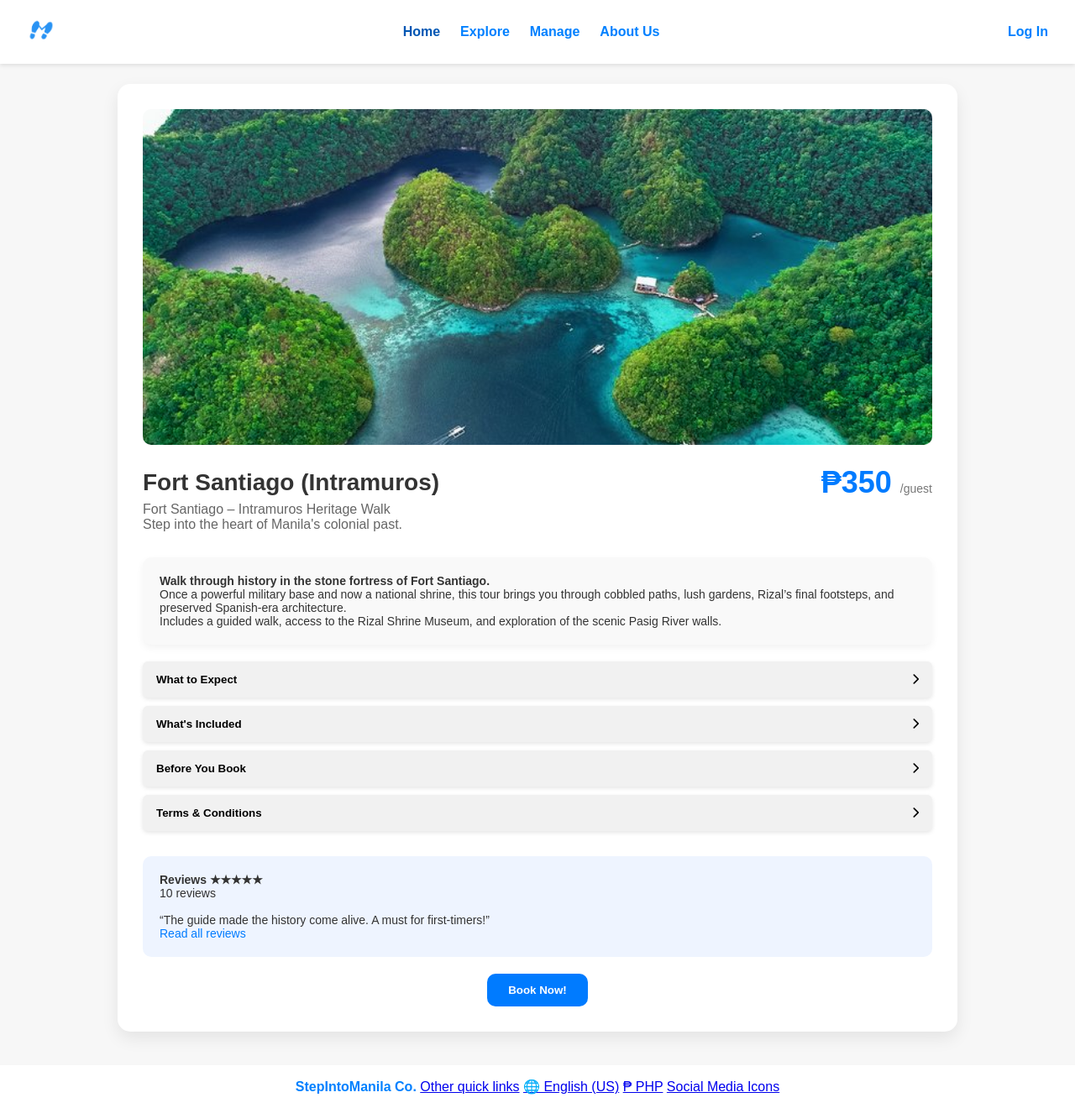
After one commit to kloowi/php-final-proj, a PHP site: page /pages/view_experience.php in a window 1280 px wide. The commit adds this page. Shown: the whole page at 84% size. Run offline with PHP 8.4, Linux system fonts and the light colour scheme.

Commit message:
view experience page

```diff
--- a/assets/js/script.js
+++ b/assets/js/script.js
@@ -9,8 +9,8 @@ document.addEventListener("DOMContentLoaded", () => {
     return;
   }
 
-  const blueLogo = BASE_URL + "/assets/images/logo/blue-logo.png";
-  const whiteLogo = BASE_URL + "/assets/images/logo/white-logo.png";
+const blueLogo = "/assets/images/logo/blue-logo.png";
+const whiteLogo = "/assets/images/logo/white-logo.png";
 
   let logoClicked = false;
   let isScrolled = false;
--- a/pages/about.php
+++ b/pages/about.php
@@ -4,6 +4,7 @@
 <div class="about-section">
   <h2>About StepIntoManila</h2>
   <p>
+    <a href="view_experience.php?id=1">View Experience</a>
     StepIntoManila is your gateway to discovering the vibrant heart of the Philippines.
     We make it easy to book unforgettable experiences at Manila's top tourist spots—from
     cultural landmarks and hidden gems to exciting adventures. Whether you're a first-time
@@ -13,6 +14,6 @@
 </div>
 
 <div class="about-image-container">
-  <img src="../assets/images/MANILA.jpg" alt="Manila Skyline">
+  <img src="../assets/images/index/MANILA.jpg" alt="Manila Skyline">
   <div class="overlay-text">MANILA</div>
 </div>
--- /dev/null
+++ b/pages/view_experience.php
@@ -0,0 +1,262 @@
+<?php include '../includes/header.php'; ?>
+
+<link rel="stylesheet" href="https://cdnjs.cloudflare.com/ajax/libs/font-awesome/6.5.0/css/all.min.css">
+
+<style>
+/* Wrapper for spacing below the header */
+.page-wrapper {
+    display: flex;
+    justify-content: center;
+    align-items: flex-start;
+    padding: 80px 20px 40px;
+    background: #f7f7f7;
+}
+
+/* Main card */
+.experience-card {
+    background: #fff;
+    border-radius: 15px;
+    box-shadow: 0 8px 20px rgba(0, 0, 0, 0.08);
+    padding: 30px;
+    max-width: 1000px;
+    width: 100%;
+    font-family: Arial, sans-serif;
+    color: #333;
+    margin-top: 20px;
+}
+
+/* Image section */
+.experience-card img {
+    width: 100%;
+    max-height: 400px;
+    object-fit: cover;
+    border-radius: 10px;
+    margin-bottom: 20px;
+}
+
+/* Title and price */
+.title-price {
+    display: flex;
+    align-items: center;
+    justify-content: space-between;
+    flex-wrap: wrap;
+}
+
+.title-price h1 {
+    font-size: 28px;
+    font-weight: bold;
+    margin: 0;
+}
+
+.price-box-inline {
+    font-size: 36px;
+    color: #007bff;
+    font-weight: bold;
+}
+
+.price-box-inline span {
+    font-size: 14px;
+    color: #777;
+    font-weight: normal;
+}
+
+.subheading {
+    font-size: 16px;
+    color: #666;
+    margin: 2px 0 30px;
+}
+
+/* Description and review layout */
+.details-row {
+    display: flex;
+    gap: 30px;
+    flex-wrap: wrap;
+}
+
+.col-70 {
+    flex: 1 1 70%;
+}
+
+.col-30 {
+    flex: 1 1 30%;
+}
+
+.card {
+    background: #f9f9f9;
+    padding: 20px;
+    border-radius: 10px;
+    font-size: 14px;
+    margin-bottom: 20px;
+    box-shadow: 0 4px 10px rgba(0, 0, 0, 0.05);
+}
+
+/* Accordion toggle */
+.accordion-toggle {
+    background: #f1f1f1;
+    padding: 14px 16px;
+    border: none;
+    width: 100%;
+    text-align: left;
+    font-weight: bold;
+    border-radius: 6px;
+    cursor: pointer;
+    margin-top: 10px;
+    display: flex;
+    justify-content: space-between;
+    align-items: center;
+    box-shadow: 0 2px 5px rgba(0, 0, 0, 0.1);
+    transition: background 0.3s ease;
+}
+
+.accordion-toggle .arrow {
+    transition: transform 0.3s ease;
+}
+
+.accordion-toggle.open .arrow {
+    transform: rotate(90deg);
+}
+
+/* Accordion content */
+.accordion-content {
+    display: none;
+    padding: 15px;
+    background: #fff;
+    margin-bottom: 10px;
+    font-size: 14px;
+    border-radius: 6px;
+    box-shadow: 0 4px 10px rgba(0, 0, 0, 0.08);
+}
+
+/* Reviews */
+.reviews {
+    background: #eef4ff;
+    padding: 20px;
+    border-radius: 10px;
+    font-size: 14px;
+    margin-bottom: 20px;
+}
+
+.reviews a {
+    color: #007bff;
+    text-decoration: none;
+}
+
+/* Book Now button */
+.book-btn {
+    background: #007bff;
+    color: white;
+    padding: 12px 25px;
+    border: none;
+    border-radius: 10px;
+    font-weight: bold;
+    cursor: pointer;
+    width: auto;
+    display: block;
+    margin: 0 auto;
+    text-align: center;
+}
+
+@media (max-width: 768px) {
+    .details-row {
+        flex-direction: column;
+    }
+
+    .title-price {
+        flex-direction: column;
+        align-items: flex-start;
+        gap: 10px;
+    }
+}
+</style>
+
+<div class="page-wrapper">
+    <div class="experience-card">
+
+        <!-- Header Image -->
+        <img src="../assets/images/experiences/exp_6867c00ab3bef3.06653871.jpg" alt="Fort Santiago">
+
+        <!-- Title and Price -->
+        <div class="title-price">
+            <h1>Fort Santiago (Intramuros)</h1>
+            <div class="price-box-inline">₱350 <span>/guest</span></div>
+        </div>
+        <p class="subheading">Fort Santiago – Intramuros Heritage Walk<br>Step into the heart of Manila's colonial past.</p>
+
+        <!-- Side-by-side Layout -->
+        <div class="details-row">
+            <div class="col-70">
+                <div class="card">
+                    <strong>Walk through history in the stone fortress of Fort Santiago.</strong>
+                    <p>Once a powerful military base and now a national shrine, this tour brings you through cobbled paths, lush gardens, Rizal’s final footsteps, and preserved Spanish-era architecture.</p>
+                    <p>Includes a guided walk, access to the Rizal Shrine Museum, and exploration of the scenic Pasig River walls.</p>
+                </div>
+
+                <!-- Accordion Section -->
+                <button class="accordion-toggle">
+                    What to Expect <i class="fas fa-chevron-right arrow"></i>
+                </button>
+                <div class="accordion-content">
+                    <p>Expect a guided walking tour filled with historical insights, engaging stories, and photo-worthy views.</p>
+                </div>
+
+                <button class="accordion-toggle">
+                    What's Included <i class="fas fa-chevron-right arrow"></i>
+                </button>
+                <div class="accordion-content">
+                    <p>Admission, guided walk, museum access, and complimentary bottled water.</p>
+                </div>
+
+                <button class="accordion-toggle">
+                    Before You Book <i class="fas fa-chevron-right arrow"></i>
+                </button>
+                <div class="accordion-content">
+                    <p>Please wear comfortable walking shoes and bring sun protection. Tours run rain or shine.</p>
+                </div>
+
+                <button class="accordion-toggle">
+                    Terms & Conditions <i class="fas fa-chevron-right arrow"></i>
+                </button>
+                <div class="accordion-content">
+                    <p>Non-refundable. Rescheduling allowed 24 hours before start. Late arrivals may forfeit the slot.</p>
+                </div>
+            </div>
+
+            <!-- Sidebar -->
+            <div class="col-30">
+                <div class="reviews">
+                    <strong>Reviews ★★★★★</strong><br>
+                    10 reviews<br><br>
+                    “The guide made the history come alive. A must for first-timers!”<br>
+                    <a href="#">Read all reviews</a>
+                </div>
+
+                <button class="book-btn">Book Now!</button>
+            </div>
+        </div>
+    </div>
+</div>
+
+<!-- Accordion JS -->
+<script>
+document.addEventListener("DOMContentLoaded", () => {
+    const buttons = document.querySelectorAll(".accordion-toggle");
+
+    buttons.forEach(button => {
+        button.addEventListener("click", () => {
+            const content = button.nextElementSibling;
+            const isOpen = content.style.display === "block";
+
+            // Close all
+            document.querySelectorAll(".accordion-content").forEach(c => c.style.display = "none");
+            buttons.forEach(b => b.classList.remove("open"));
+
+            if (!isOpen) {
+                content.style.display = "block";
+                button.classList.add("open");
+            }
+        });
+    });
+});
+</script>
+
+<?php include '../includes/footer.php'; ?>
```
